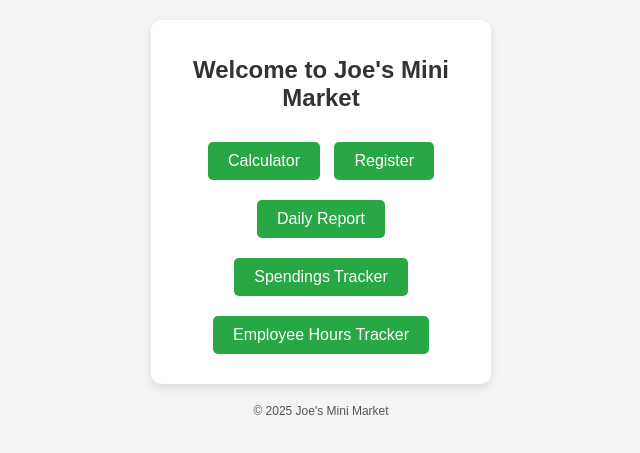
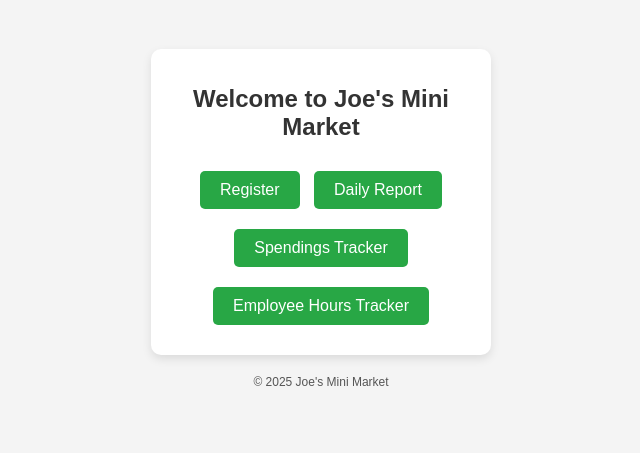
Before and after one commit to prai42/JoesMini, a plain HTML site: page index.html in a window 1280 px wide. Shown: the part 181-634 px from the top of the page, without its empty margins (319-959 px from the left). Drawn offline with Linux system fonts and the light colour scheme.

Commit message:
Update index.html

```diff
--- a/index.html
+++ b/index.html
@@ -61,14 +61,11 @@
     <div class="container">
         <h1>Welcome to Joe's Mini Market</h1>
         <nav>
-           <a href="parwat-money-calculator.html">Calculator</a>
             <a href="register.html">Register</a>
             <a href="https://docs.google.com/forms/d/1d2sejt4YPx8kuegAcN3-3B1FXYl5gbNqTY4jIkbxlUc/edit">Daily Report</a>
             <a href="https://docs.google.com/forms/d/1RVTovvqDsLi3sD8TP_1_ciGdO_ORzWP0WqEyWNu-2O0/edit?pli=1" target="_blank">Spendings Tracker</a>
             <a href="https://docs.google.com/forms/d/14eih1jyjT_KrFv9DzTttyCCt7Oef4GU78L7RV7KTIHk/edit" target="_blank">Employee Hours Tracker</a>
-
         </nav>
-
     </div>
     <footer>&copy; 2025 Joe's Mini Market</footer>
 </body>
```
